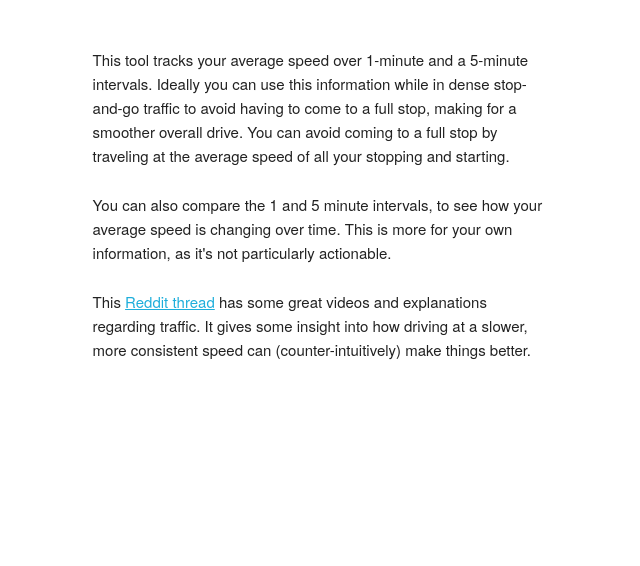
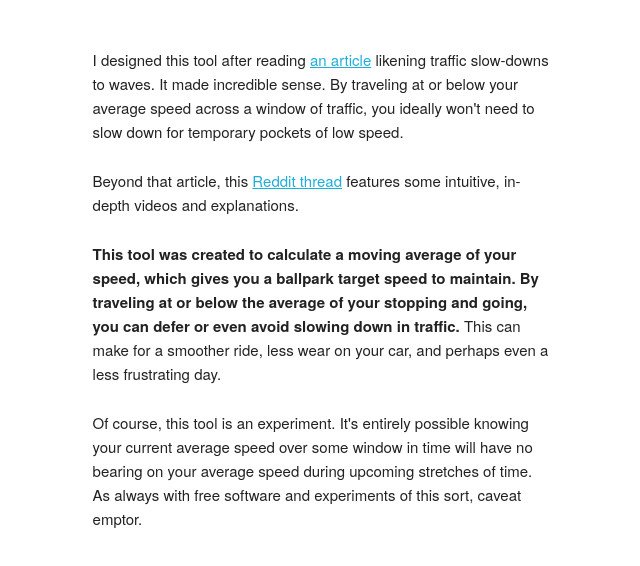
Before and after one commit to cjjeakle/traffic-tool, a plain HTML site: page howto.html in a window 1280 px wide. Shown: the whole page, without its empty margins (317-957 px from the left). Drawn offline with nearby package versions, Linux system fonts and the light colour scheme.

Commit message:
Updated howto page to match the project's readme.

```diff
--- a/howto.html
+++ b/howto.html
@@ -22,13 +22,15 @@
           <br/>
           <br/>
           <p>
-            This tool tracks your average speed over 1-minute and a 5-minute intervals. Ideally you can use this information while in dense stop-and-go traffic to avoid having to come to a full stop, making for a smoother overall drive. You can avoid coming to a full stop by traveling at the average speed of all your stopping and starting.
+            I designed this tool after reading <a href="http://trafficwaves.org/">an article</a> likening traffic slow-downs to waves. It made incredible sense. By traveling at or below your average speed across a window of traffic, you ideally won't need to slow down for temporary pockets of low speed.
+          </p>
+            Beyond that article, this <a href="https://www.reddit.com/r/askscience/comments/1lqdzo/traffic_engineers_what_causes_the_pulsatile_flow/">Reddit thread</a> features some intuitive, in-depth videos and explanations.
           </p>
           <p>
-            You can also compare the 1 and 5 minute intervals, to see how your average speed is changing over time. This is more for your own information, as it's not particularly actionable.
+            <b>This tool was created to calculate a moving average of your speed, which gives you a ballpark target speed to maintain. By traveling at or below the average of your stopping and going, you can defer or even avoid slowing down in traffic.</b> This can make for a smoother ride, less wear on your car, and perhaps even a less frustrating day.
           </p>
           <p>
-            This <a href="https://www.reddit.com/r/askscience/comments/1lqdzo/traffic_engineers_what_causes_the_pulsatile_flow/">Reddit thread</a> has some great videos and explanations regarding traffic. It gives some insight into how driving at a slower, more consistent speed can (counter-intuitively) make things better.
+            Of course, this tool is an experiment. It's entirely possible knowing your current average speed over some window in time will have no bearing on your average speed during upcoming stretches of time. As always with free software and experiments of this sort, caveat emptor.
           </p>
         </div>
       </div>
```
